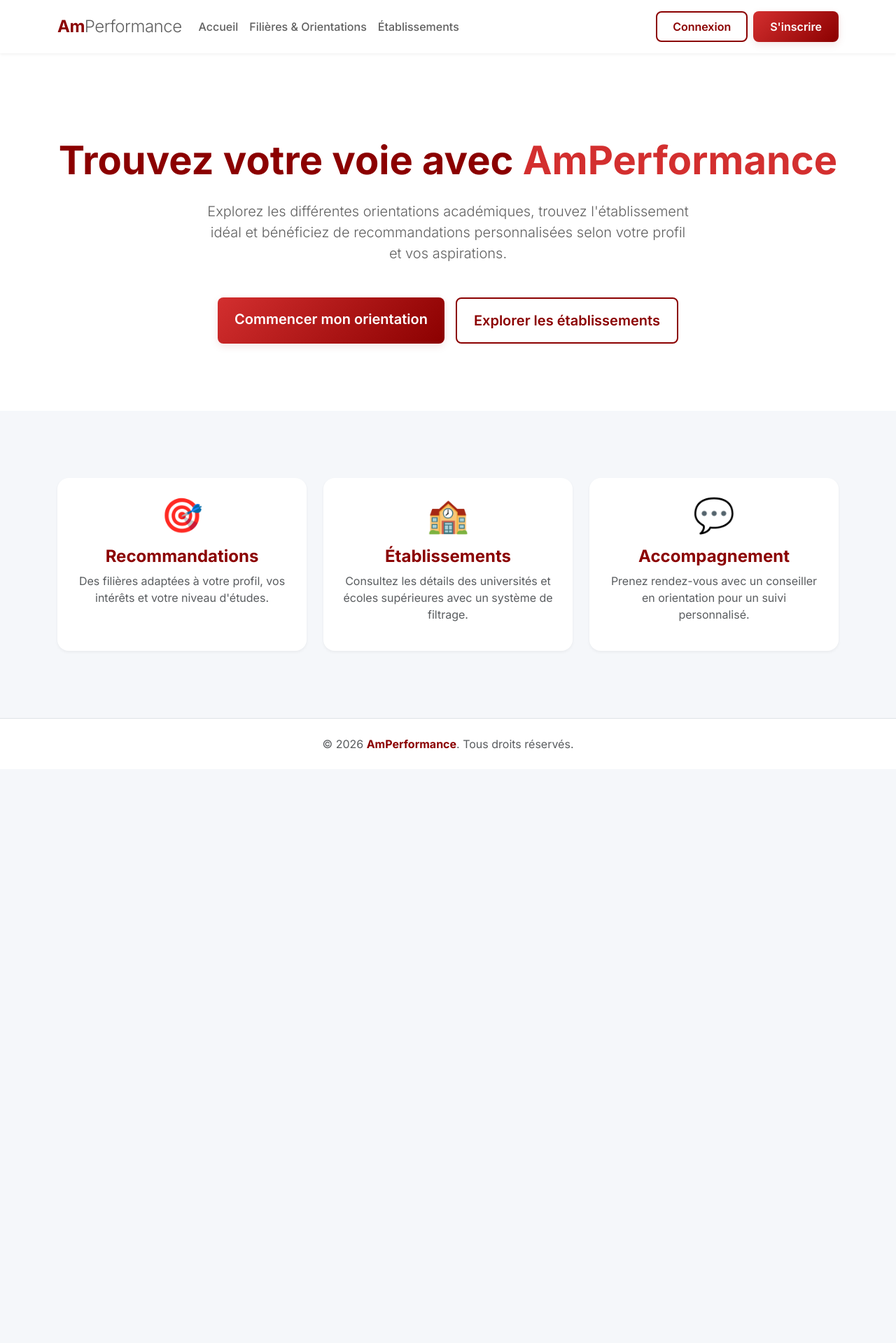
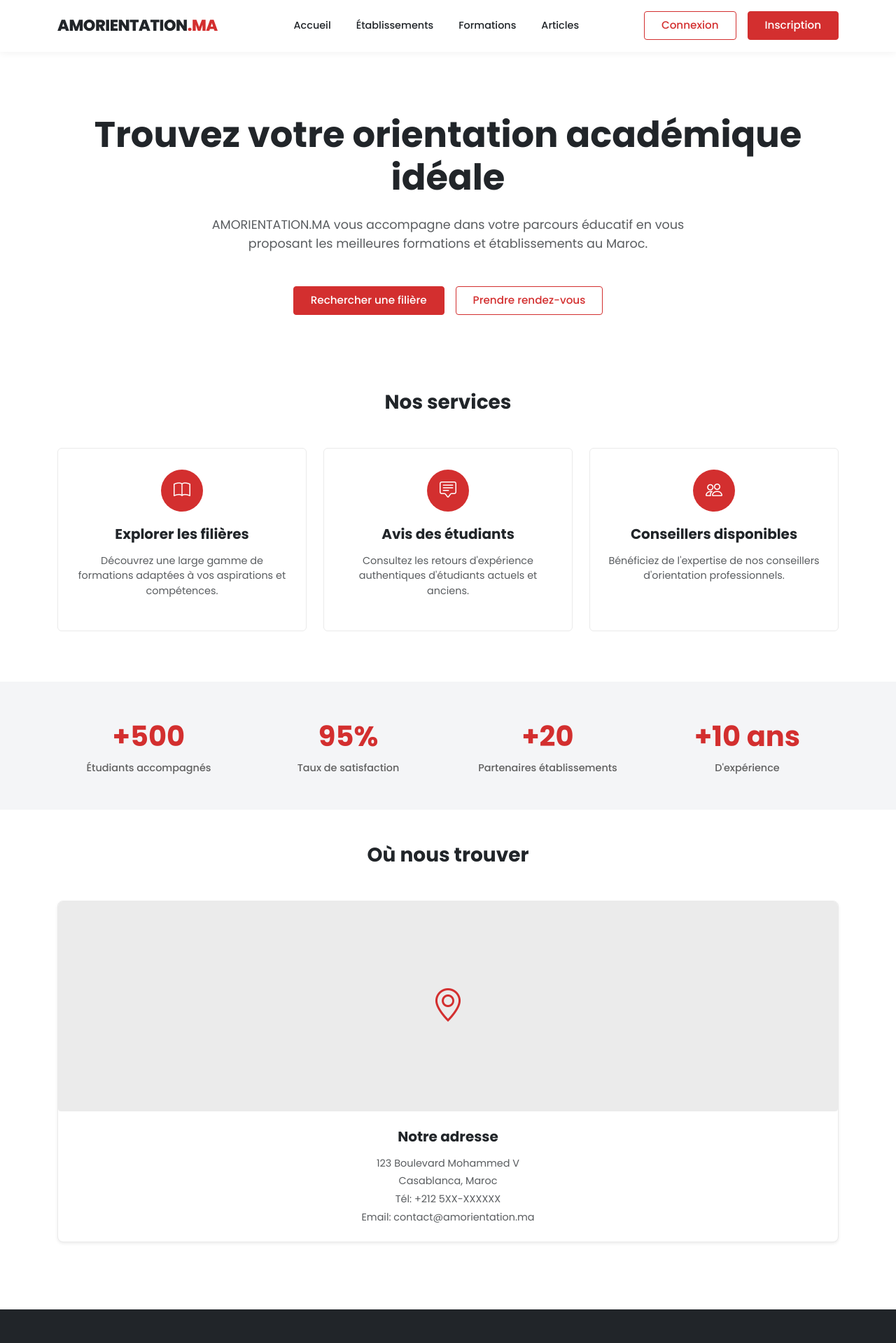
Before and after one commit to alouad/AmPerformance, a React (Create React App) app in the folder frontend/: page / in a window 1280 px wide. Shown: the top 1919 px of the page at 70% size. Before the commit the page ends 1099 px from the top, so only its background shows below. Built offline with nearby package versions, Linux system fonts and the light colour scheme.

Commit message:
style: replicate AMORIENTATION.MA design from screenshot

```diff
--- a/frontend/public/index.html
+++ b/frontend/public/index.html
@@ -10,21 +10,9 @@
       content="Web site created using create-react-app"
     />
     <link rel="apple-touch-icon" href="%PUBLIC_URL%/logo192.png" />
-    <!--
-      manifest.json provides metadata used when your web app is installed on a
-      user's mobile device or desktop. See https://developers.google.com/web/fundamentals/web-app-manifest/
-    -->
     <link rel="manifest" href="%PUBLIC_URL%/manifest.json" />
-    <!--
-      Notice the use of %PUBLIC_URL% in the tags above.
-      It will be replaced with the URL of the `public` folder during the build.
-      Only files inside the `public` folder can be referenced from the HTML.
-
-      Unlike "/favicon.ico" or "favicon.ico", "%PUBLIC_URL%/favicon.ico" will
-      work correctly both with client-side routing and a non-root public URL.
-      Learn how to configure a non-root public URL by running `npm run build`.
-    -->
-    <title>React App</title>
+    <link rel="stylesheet" href="https://cdn.jsdelivr.net/npm/bootstrap-icons@1.11.1/font/bootstrap-icons.css">
+    <title>AmOrientation</title>
   </head>
   <body>
     <noscript>You need to enable JavaScript to run this app.</noscript>
--- a/frontend/src/App.js
+++ b/frontend/src/App.js
@@ -16,18 +16,49 @@ function App() {
             <Route path="/" element={<Home />} />
             <Route path="/login" element={<Login />} />
             <Route path="/register" element={<Register />} />
-            {/* Placeholder routes for later */}
-            <Route path="/orientations" element={<div className="container py-5 text-center"><h1>Filières et Orientations</h1><p>En construction...</p></div>} />
-            <Route path="/institutions" element={<div className="container py-5 text-center"><h1>Établissements</h1><p>En construction...</p></div>} />
-            <Route path="/profile" element={<div className="container py-5 text-center"><h1>Mon Profil</h1><p>En construction...</p></div>} />
+            <Route path="/orientations" element={<div className="container py-5 text-center"><h1>Formations</h1></div>} />
+            <Route path="/institutions" element={<div className="container py-5 text-center"><h1>Établissements</h1></div>} />
+            <Route path="/articles" element={<div className="container py-5 text-center"><h1>Articles</h1></div>} />
+            <Route path="/profile" element={<div className="container py-5 text-center"><h1>Mon Profil</h1></div>} />
           </Routes>
         </main>
 
-        <footer className="bg-white py-4 mt-auto text-center border-top">
+        <footer className="bg-dark text-white pt-5 pb-3 mt-auto">
           <div className="container">
-            <p className="mb-0 text-muted">
-              &copy; {new Date().getFullYear()} <span className="text-dark-red fw-bold">AmPerformance</span>. Tous droits réservés.
-            </p>
+            <div className="row">
+              <div className="col-md-5 mb-4">
+                <h4 className="fw-bold mb-3">
+                  <span className="text-white">AMORIENTATION</span>
+                  <span className="text-red">.MA</span>
+                </h4>
+                <p className="text-muted" style={{ fontSize: '0.9rem', maxWidth: '350px' }}>
+                  Votre plateforme marocaine d'orientation académique pour trouver votre voie idéale.
+                </p>
+                <div className="d-flex mt-3">
+                  <a href="#!" className="social-icon"><i className="bi bi-facebook"></i></a>
+                  <a href="#!" className="social-icon"><i className="bi bi-instagram"></i></a>
+                  <a href="#!" className="social-icon"><i className="bi bi-twitter-x"></i></a>
+                  <a href="#!" className="social-icon"><i className="bi bi-linkedin"></i></a>
+                </div>
+              </div>
+              <div className="col-md-3 mb-4">
+                <h6 className="fw-bold text-white mb-4">Liens rapides</h6>
+                <a href="/" className="footer-link">Accueil</a>
+                <a href="/institutions" className="footer-link">Établissements</a>
+                <a href="/orientations" className="footer-link">Formations</a>
+                <a href="/articles" className="footer-link">Articles</a>
+              </div>
+              <div className="col-md-4 mb-4">
+                <h6 className="fw-bold text-white mb-4">Contact</h6>
+                <p className="text-muted mb-2" style={{ fontSize: '0.9rem' }}>Email: contact@amorientation.ma</p>
+                <p className="text-muted mb-2" style={{ fontSize: '0.9rem' }}>Tél: +212 5XX-XXXXXX</p>
+                <p className="text-muted mb-0" style={{ fontSize: '0.9rem' }}>Adresse: Casablanca, Maroc</p>
+              </div>
+            </div>
+            <hr className="mt-4 mb-4" style={{ borderColor: '#404040' }} />
+            <div className="text-center" style={{ fontSize: '0.8rem', color: '#888' }}>
+              &copy; 2026 AMORIENTATION.MA - Tous droits réservés
+            </div>
           </div>
         </footer>
       </div>
--- a/frontend/src/components/Navbar.js
+++ b/frontend/src/components/Navbar.js
@@ -7,54 +7,53 @@ const Navbar = () => {
   const { isAuthenticated, user } = useSelector((state) => state.auth);
   const dispatch = useDispatch();
 
-  const handleLogout = () => {
-    dispatch(logout());
-  };
-
   return (
     <nav className="navbar navbar-expand-lg navbar-custom sticky-top">
       <div className="container">
-        <Link className="navbar-brand d-flex align-items-center" to="/">
-          <span className="text-dark-red fw-bold">Am</span>
-          <span className="text-grey fw-light">Performance</span>
+        <Link className="navbar-brand" to="/">
+          <span className="text-dark">AMORIENTATION</span>
+          <span className="text-red">.MA</span>
         </Link>
 
         <button className="navbar-toggler" type="button" data-bs-toggle="collapse" data-bs-target="#navbarNav">
           <span className="navbar-toggler-icon"></span>
         </button>
 
-        <div className="collapse navbar-collapse" id="navbarNav">
-          <ul className="navbar-nav me-auto mb-2 mb-lg-0">
+        <div className="collapse navbar-collapse justify-content-center" id="navbarNav">
+          <ul className="navbar-nav">
             <li className="nav-item">
               <Link className="nav-link" to="/">Accueil</Link>
             </li>
             <li className="nav-item">
-              <Link className="nav-link" to="/orientations">Filières & Orientations</Link>
+              <Link className="nav-link" to="/institutions">Établissements</Link>
             </li>
             <li className="nav-item">
-              <Link className="nav-link" to="/institutions">Établissements</Link>
+              <Link className="nav-link" to="/orientations">Formations</Link>
+            </li>
+            <li className="nav-item">
+              <Link className="nav-link" to="/articles">Articles</Link>
             </li>
           </ul>
+        </div>
 
-          <div className="d-flex">
+        <div className="d-flex align-items-center">
           {isAuthenticated ? (
             <div className="dropdown">
-                <button className="btn btn-outline-custom dropdown-toggle" type="button" data-bs-toggle="dropdown">
+              <button className="btn btn-outline-custom dropdown-toggle py-1 px-3" type="button" data-bs-toggle="dropdown">
                 {user?.name || 'Mon Profil'}
               </button>
               <ul className="dropdown-menu dropdown-menu-end border-0 shadow-sm mt-2">
                 <li><Link className="dropdown-item" to="/profile">Mon Profil</Link></li>
                 <li><hr className="dropdown-divider" /></li>
-                  <li><button className="dropdown-item text-danger" onClick={handleLogout}>Déconnexion</button></li>
+                <li><button className="dropdown-item text-danger" onClick={() => dispatch(logout())}>Déconnexion</button></li>
               </ul>
             </div>
           ) : (
             <>
-                <Link to="/login" className="btn btn-outline-custom me-2">Connexion</Link>
-                <Link to="/register" className="btn btn-primary-custom">S'inscrire</Link>
+              <Link to="/login" className="btn btn-outline-custom me-3">Connexion</Link>
+              <Link to="/register" className="btn btn-primary-custom">Inscription</Link>
             </>
           )}
-          </div>
         </div>
       </div>
     </nav>
--- a/frontend/src/index.css
+++ b/frontend/src/index.css
@@ -1,102 +1,170 @@
-@import url('https://fonts.googleapis.com/css2?family=Inter:wght@300;400;500;600;700&display=swap');
+@import url('https://fonts.googleapis.com/css2?family=Poppins:wght@300;400;500;600;700;800&display=swap');
 
 :root {
-  --color-dark-red: #8B0000;
   --color-red: #D32F2F;
+  --color-dark-red: #B71C1C;
   --color-grey: #606060;
-  --color-light-grey: #F5F7FA;
+  --color-light-grey: #F4F5F7;
+  --color-dark: #212529;
   --color-white: #FFFFFF;
-  --color-text-dark: #2C3E50;
 
-  --shadow-sm: 0 2px 4px rgba(0,0,0,0.05);
-  --shadow-md: 0 4px 12px rgba(139,0,0,0.1);
-  --shadow-lg: 0 8px 24px rgba(139,0,0,0.15);
-  --radius-md: 8px;
-  --radius-lg: 16px;
+  --shadow-sm: 0 2px 8px rgba(0,0,0,0.05);
+  --shadow-md: 0 4px 16px rgba(0,0,0,0.08);
+  --radius-md: 4px;
 }
 
 body {
   margin: 0;
-  font-family: 'Inter', -apple-system, BlinkMacSystemFont, "Segoe UI", Roboto, "Helvetica Neue", Arial, sans-serif;
-  background-color: var(--color-light-grey);
-  color: var(--color-text-dark);
-  -webkit-font-smoothing: antialiased;
+  font-family: 'Poppins', sans-serif;
+  background-color: var(--color-white);
+  color: var(--color-dark);
 }
 
-/* Custom Utilities for Premium feel */
-.text-dark-red { color: var(--color-dark-red); }
-.text-red { color: var(--color-red); }
-.text-grey { color: var(--color-grey); }
+/* Colors Utilities */
+.text-red { color: var(--color-red) !important; }
+.text-dark { color: var(--color-dark) !important; }
+.bg-light-grey { background-color: var(--color-light-grey) !important; }
+.bg-dark { background-color: var(--color-dark) !important; }
 
-.bg-dark-red { background-color: var(--color-dark-red); }
-
+/* Buttons */
 .btn-primary-custom {
-  background: linear-gradient(135deg, var(--color-red) 0%, var(--color-dark-red) 100%);
+  background-color: var(--color-red);
   color: var(--color-white);
-  border: none;
+  border: 1px solid var(--color-red);
   border-radius: var(--radius-md);
-  padding: 10px 24px;
-  font-weight: 600;
-  transition: all 0.3s ease;
-  box-shadow: var(--shadow-md);
+  padding: 8px 24px;
+  font-weight: 500;
+  font-size: 0.95rem;
+  transition: all 0.2s ease;
 }
 
 .btn-primary-custom:hover {
-  transform: translateY(-2px);
-  box-shadow: var(--shadow-lg);
+  background-color: var(--color-dark-red);
   color: var(--color-white);
 }
 
 .btn-outline-custom {
-  background: transparent;
-  color: var(--color-dark-red);
-  border: 2px solid var(--color-dark-red);
+  background-color: transparent;
+  color: var(--color-red);
+  border: 1px solid var(--color-red);
   border-radius: var(--radius-md);
-  padding: 8px 22px;
-  font-weight: 600;
-  transition: all 0.3s ease;
+  padding: 8px 24px;
+  font-weight: 500;
+  font-size: 0.95rem;
+  transition: all 0.2s ease;
 }
 
 .btn-outline-custom:hover {
-  background: var(--color-dark-red);
+  background-color: var(--color-red);
   color: var(--color-white);
 }
 
-.card-custom {
-  background: var(--color-white);
-  border-radius: var(--radius-lg);
-  border: none;
-  box-shadow: var(--shadow-sm);
-  transition: all 0.3s ease;
+/* Navbar */
+.navbar-custom {
+  background-color: var(--color-white);
+  box-shadow: 0 2px 10px rgba(0,0,0,0.05);
+  padding: 15px 0;
 }
 
-.card-custom:hover {
+.navbar-brand {
+  font-weight: 800;
+  font-size: 1.4rem;
+  letter-spacing: -0.5px;
+}
+
+.nav-link {
+  color: var(--color-dark) !important;
+  font-weight: 500;
+  font-size: 0.9rem;
+  margin: 0 10px;
+}
+
+.nav-link:hover {
+  color: var(--color-red) !important;
+}
+
+/* Services Cards */
+.service-card {
+  background: var(--color-white);
+  border: 1px solid #EAEAEA;
+  border-radius: 6px;
+  padding: 30px 20px;
+  text-align: center;
+  transition: transform 0.3s ease, box-shadow 0.3s ease;
+  height: 100%;
+}
+
+.service-card:hover {
   transform: translateY(-5px);
   box-shadow: var(--shadow-md);
 }
 
-/* Navbar overrides */
-.navbar-custom {
-  background-color: var(--color-white);
-  box-shadow: var(--shadow-sm);
-  padding: 15px 0;
+.service-icon-wrapper {
+  display: inline-flex;
+  align-items: center;
+  justify-content: center;
+  width: 60px;
+  height: 60px;
+  background-color: var(--color-red);
+  color: var(--color-white);
+  border-radius: 50%;
+  font-size: 1.5rem;
+  margin-bottom: 20px;
 }
 
-.navbar-brand {
+/* Stats Section */
+.stat-number {
+  color: var(--color-red);
+  font-size: 2.5rem;
   font-weight: 700;
-  color: var(--color-dark-red) !important;
-  font-size: 1.5rem;
-  letter-spacing: -0.5px;
+  margin-bottom: 5px;
 }
 
-.nav-link {
-  color: var(--color-grey) !important;
+.stat-label {
+  color: var(--color-grey);
+  font-size: 0.9rem;
   font-weight: 500;
-  transition: color 0.3s ease;
 }
 
-.nav-link:hover {
-  color: var(--color-red) !important;
+/* Map Section */
+.map-placeholder {
+  background-color: #EBEBEB;
+  width: 100%;
+  height: 300px;
+  display: flex;
+  align-items: center;
+  justify-content: center;
+  border-radius: 4px;
+}
+
+.map-placeholder i {
+  font-size: 3rem;
+  color: var(--color-red);
+}
+
+/* Footer */
+.footer-link {
+  color: #A0A0A0;
+  text-decoration: none;
+  font-size: 0.9rem;
+  display: block;
+  margin-bottom: 8px;
+  transition: color 0.2s;
+}
+
+.footer-link:hover {
+  color: var(--color-white);
+}
+
+.social-icon {
+  color: #A0A0A0;
+  font-size: 1.2rem;
+  margin-right: 15px;
+  transition: color 0.2s;
+}
+
+.social-icon:hover {
+  color: var(--color-white);
 }
 
 /* Auth Pages Setup */
@@ -106,21 +174,22 @@ body {
   align-items: center;
   justify-content: center;
   padding: 40px 20px;
+  background-color: var(--color-light-grey);
 }
 
 .auth-card {
   width: 100%;
   max-width: 450px;
   padding: 40px;
-  border-radius: var(--radius-lg);
+  border-radius: 8px;
   background: var(--color-white);
-  box-shadow: var(--shadow-lg);
-  border-top: 5px solid var(--color-red);
+  box-shadow: var(--shadow-sm);
+  border-top: 4px solid var(--color-red);
 }
 
 .form-control {
-  border-radius: var(--radius-md);
-  padding: 12px 15px;
+  border-radius: 4px;
+  padding: 10px 15px;
   border: 1px solid #ddd;
 }
 
--- a/frontend/src/pages/Home.js
+++ b/frontend/src/pages/Home.js
@@ -5,48 +5,99 @@ const Home = () => {
   return (
     <div className="home-container">
       {/* Hero Section */}
-      <div className="hero-section py-5 bg-white text-center">
-        <div className="container py-5 mt-4">
-          <h1 className="display-4 fw-bold text-dark-red mb-4">Trouvez votre voie avec <span className="text-red">AmPerformance</span></h1>
-          <p className="lead text-grey mb-5 mx-auto" style={{ maxWidth: '700px' }}>
-            Explorez les différentes orientations académiques, trouvez l'établissement idéal et bénéficiez de recommandations personnalisées selon votre profil et vos aspirations.
+      <div className="hero-section text-center py-5" style={{ marginTop: '40px', marginBottom: '60px' }}>
+        <div className="container">
+          <h1 className="fw-bolder text-dark mb-4" style={{ fontSize: '3.2rem', lineHeight: '1.2' }}>
+            Trouvez votre orientation académique<br />idéale
+          </h1>
+          <p className="text-muted mb-5 mx-auto" style={{ maxWidth: '800px', fontSize: '1.1rem' }}>
+            AMORIENTATION.MA vous accompagne dans votre parcours éducatif en vous<br />
+            proposant les meilleures formations et établissements au Maroc.
           </p>
           <div className="d-flex justify-content-center gap-3">
-            <Link to="/register" className="btn btn-primary-custom btn-lg px-4 py-3">Commencer mon orientation</Link>
-            <Link to="/institutions" className="btn btn-outline-custom btn-lg px-4 py-3">Explorer les établissements</Link>
+            <Link to="/orientations" className="btn btn-primary-custom px-4 py-2">Rechercher une filière</Link>
+            <Link to="/rendez-vous" className="btn btn-outline-custom px-4 py-2">Prendre rendez-vous</Link>
           </div>
         </div>
       </div>
 
-      {/* Features Section */}
-      <div className="container py-5 my-5">
+      {/* Services Section */}
+      <div className="container mb-5 pb-4">
+        <h3 className="text-center fw-bold text-dark mb-5">Nos services</h3>
         <div className="row g-4">
           <div className="col-md-4">
-            <div className="card-custom p-4 h-100 text-center">
-              <div className="mb-3">
-                <h2 className="text-red display-5">🎯</h2>
+            <div className="service-card">
+              <div className="service-icon-wrapper">
+                <i className="bi bi-book"></i>
               </div>
-              <h4 className="fw-bold text-dark-red">Recommandations</h4>
-              <p className="text-muted">Des filières adaptées à votre profil, vos intérêts et votre niveau d'études.</p>
+              <h5 className="fw-bold text-dark mb-3">Explorer les filières</h5>
+              <p className="text-muted" style={{ fontSize: '0.9rem' }}>
+                Découvrez une large gamme de formations adaptées à vos aspirations et compétences.
+              </p>
             </div>
           </div>
           <div className="col-md-4">
-            <div className="card-custom p-4 h-100 text-center">
-              <div className="mb-3">
-                <h2 className="text-red display-5">🏫</h2>
+            <div className="service-card">
+              <div className="service-icon-wrapper">
+                <i className="bi bi-chat-square-text"></i>
               </div>
-              <h4 className="fw-bold text-dark-red">Établissements</h4>
-              <p className="text-muted">Consultez les détails des universités et écoles supérieures avec un système de filtrage.</p>
+              <h5 className="fw-bold text-dark mb-3">Avis des étudiants</h5>
+              <p className="text-muted" style={{ fontSize: '0.9rem' }}>
+                Consultez les retours d'expérience authentiques d'étudiants actuels et anciens.
+              </p>
             </div>
           </div>
           <div className="col-md-4">
-            <div className="card-custom p-4 h-100 text-center">
-              <div className="mb-3">
-                <h2 className="text-red display-5">💬</h2>
+            <div className="service-card">
+              <div className="service-icon-wrapper">
+                <i className="bi bi-people"></i>
               </div>
-              <h4 className="fw-bold text-dark-red">Accompagnement</h4>
-              <p className="text-muted">Prenez rendez-vous avec un conseiller en orientation pour un suivi personnalisé.</p>
+              <h5 className="fw-bold text-dark mb-3">Conseillers disponibles</h5>
+              <p className="text-muted" style={{ fontSize: '0.9rem' }}>
+                Bénéficiez de l'expertise de nos conseillers d'orientation professionnels.
+              </p>
             </div>
+          </div>
+        </div>
+      </div>
+
+      {/* Stats Section */}
+      <div className="bg-light-grey py-5 mb-5">
+        <div className="container">
+          <div className="row text-center g-4">
+            <div className="col-6 col-md-3">
+              <div className="stat-number">+500</div>
+              <div className="stat-label">Étudiants accompagnés</div>
+            </div>
+            <div className="col-6 col-md-3">
+              <div className="stat-number">95%</div>
+              <div className="stat-label">Taux de satisfaction</div>
+            </div>
+            <div className="col-6 col-md-3">
+              <div className="stat-number">+20</div>
+              <div className="stat-label">Partenaires établissements</div>
+            </div>
+            <div className="col-6 col-md-3">
+              <div className="stat-number">+10 ans</div>
+              <div className="stat-label">D'expérience</div>
+            </div>
+          </div>
+        </div>
+      </div>
+
+      {/* Location Section */}
+      <div className="container mb-5 pb-5">
+        <h3 className="text-center fw-bold text-dark mb-5">Où nous trouver</h3>
+        <div className="card shadow-sm" style={{ borderRadius: '8px', overflow: 'hidden', border: '1px solid #EAEAEA' }}>
+          <div className="map-placeholder">
+            <i className="bi bi-geo-alt"></i>
+          </div>
+          <div className="card-body p-4">
+            <h5 className="fw-bold text-dark mb-3">Notre adresse</h5>
+            <p className="text-muted mb-1" style={{ fontSize: '0.9rem' }}>123 Boulevard Mohammed V</p>
+            <p className="text-muted mb-1" style={{ fontSize: '0.9rem' }}>Casablanca, Maroc</p>
+            <p className="text-muted mb-1" style={{ fontSize: '0.9rem' }}>Tél: +212 5XX-XXXXXX</p>
+            <p className="text-muted mb-0" style={{ fontSize: '0.9rem' }}>Email: contact@amorientation.ma</p>
           </div>
         </div>
       </div>
```
Lines whose indentation alone changed are shown as unchanged.
